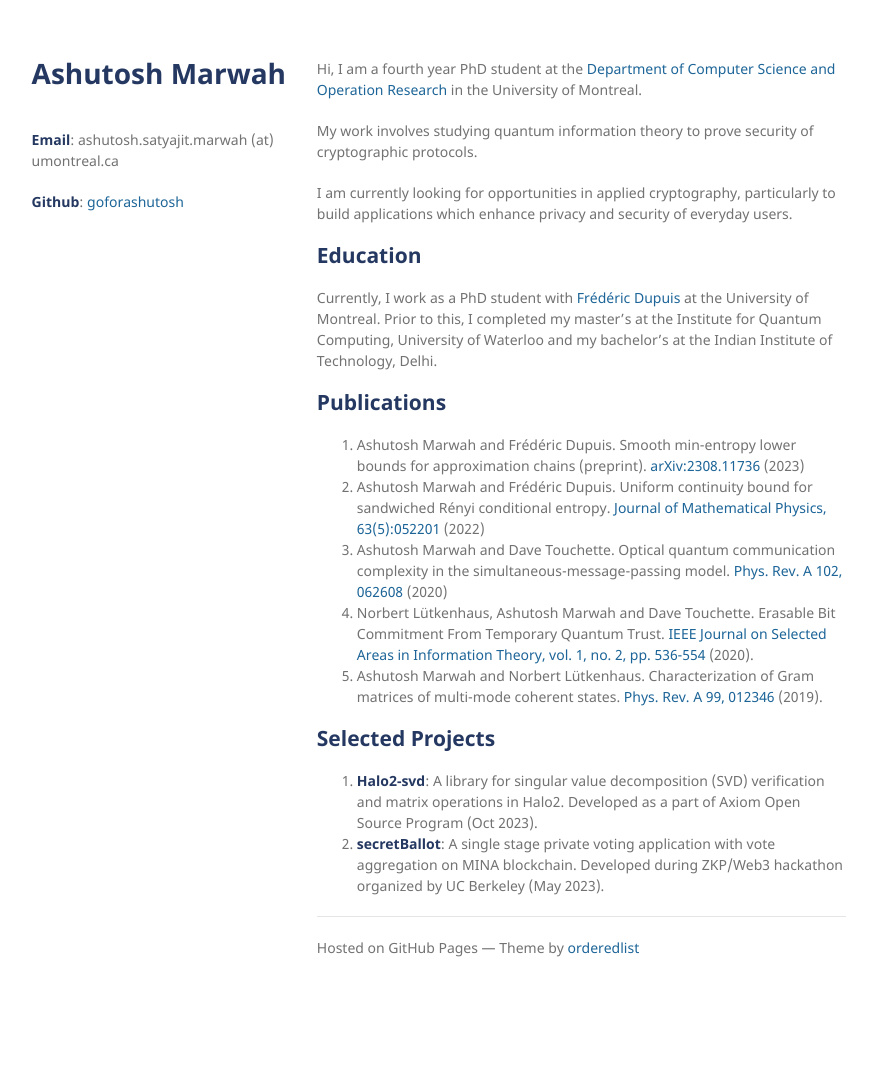
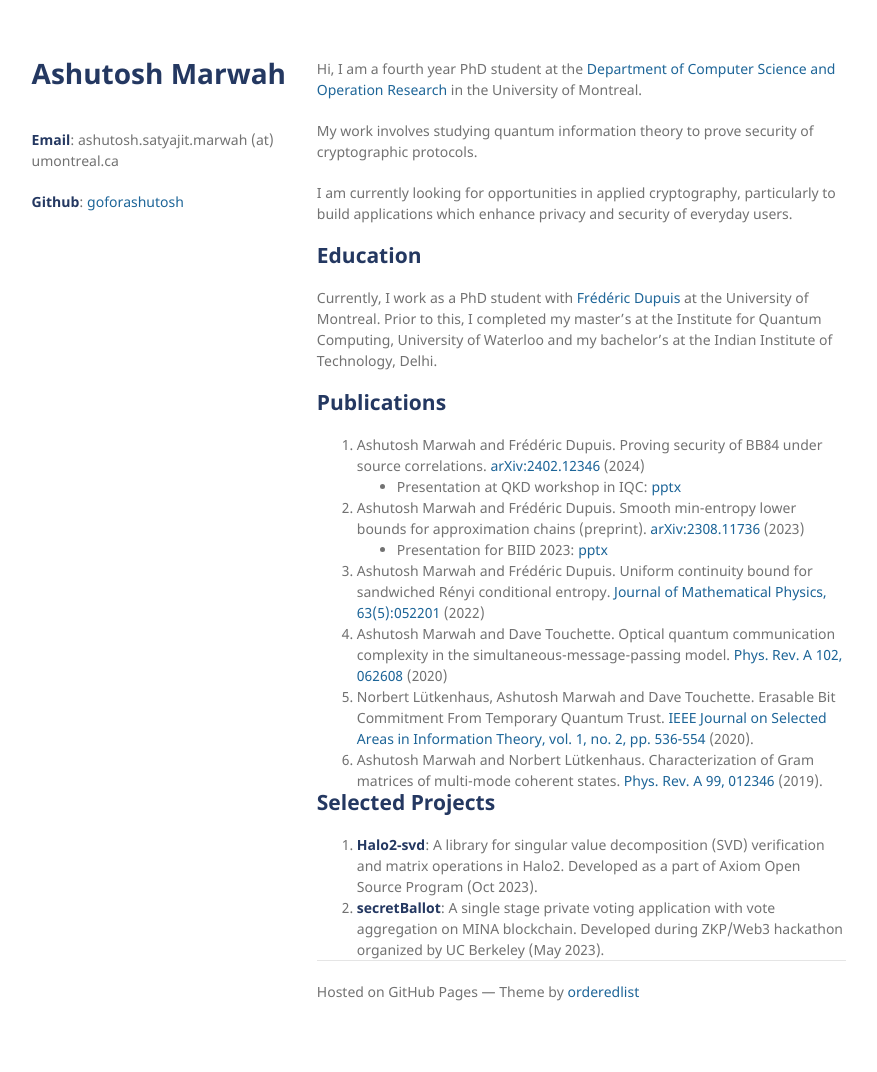
Before and after one commit to goforashutosh/goforashutosh.github.io, a Jekyll site: the page built from index.md, in a window 1280 px wide. Shown: the whole page, without its empty margins (201-1078 px from the left). Built offline with Jekyll 4.4.1, drawn with Linux system fonts in a browser that asks for light colours; the repository's description, which GitHub fills in, is left out; before the commit the page ends 1028 px from its top, so only the background shows below that.

Commit message:
added paper, presn

```diff
--- a/_sass/jekyll-theme-minimal.scss
+++ b/_sass/jekyll-theme-minimal.scss
@@ -22,6 +22,14 @@ h1, h2, h3, h4, h5, h6, b {
 p, ul, ol, table, pre, dl {
   margin:0 0 20px;
 }
+
+ul {
+  list-style-type: disc;
+}
+ul, ol {
+  margin-bottom: 0; /* Adjust as needed */
+}
+
 
 h1, h2, h3 {
   line-height:1.1;
--- a/index.md
+++ b/index.md
@@ -14,7 +14,10 @@ Currently, I work as a PhD student with <a href="https://www.iro.umontreal.ca/~d
 
 ## Publications
 
+1. Ashutosh Marwah and Frédéric Dupuis. Proving security of BB84 under source correlations. <a href = "https://arxiv.org/abs/2402.12346" target="_blank">arXiv:2402.12346 </a> (2024)
+   - Presentation at QKD workshop in IQC: [pptx](./presentations/Source_correlations.pptx)
 1. Ashutosh Marwah and Frédéric Dupuis. Smooth min-entropy lower bounds for approximation chains (preprint). <a href = "https://arxiv.org/abs/2308.11736" target="_blank">arXiv:2308.11736 </a> (2023)
+   - Presentation for BIID 2023: [pptx](./presentations/BIID_Presentation.pptx)
 1. Ashutosh Marwah and Frédéric Dupuis. Uniform continuity bound for sandwiched Rényi conditional entropy. <a href= "https://aip.scitation.org/doi/abs/10.1063/5.0088507" target="_blank">Journal of Mathematical Physics, 63(5):052201</a> (2022)
 1. Ashutosh Marwah and Dave Touchette. Optical quantum communication complexity in the simultaneous-message-passing model. <a href = "https://journals.aps.org/pra/abstract/10.1103/PhysRevA.102.062608" target="_blank">Phys. Rev. A 102, 062608</a> (2020)
 1. Norbert Lütkenhaus, Ashutosh Marwah and Dave Touchette. Erasable Bit Commitment From Temporary Quantum Trust. <a href =" https://ieeexplore.ieee.org/abstract/document/9169704" target="_blank">IEEE Journal on Selected Areas in Information Theory, vol. 1, no. 2, pp. 536-554</a> (2020).
```
Also changed, not shown: 2 other files.
